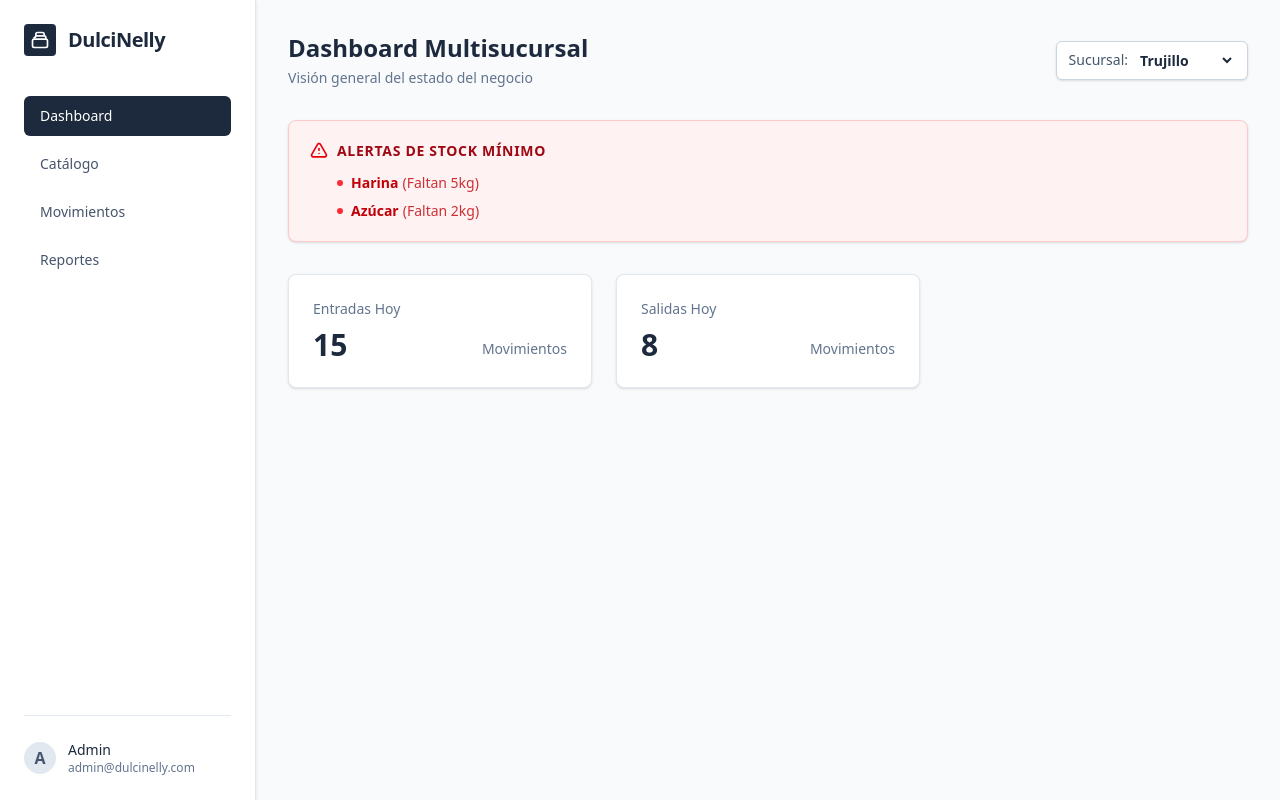
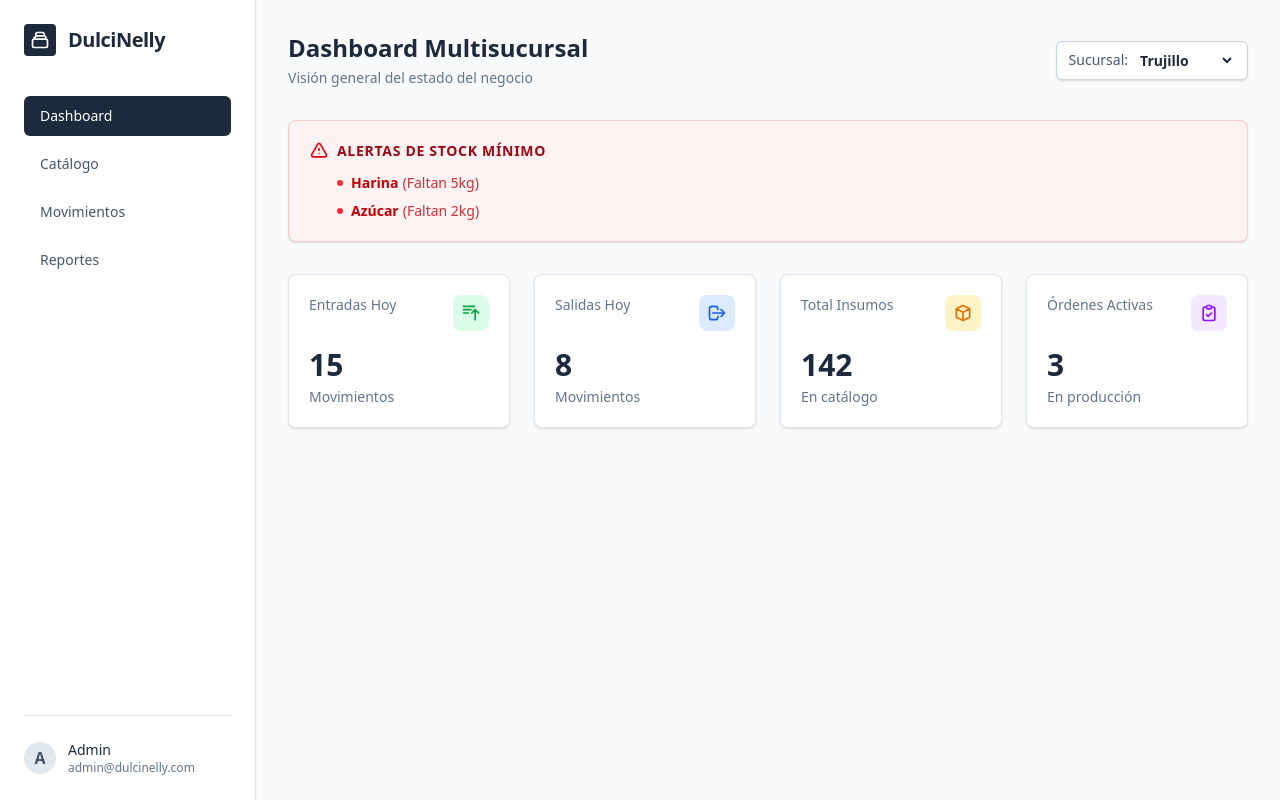
Before and after one commit to GerardoRodr/DulcinellyERP, an Angular app: page /dashboard in a window 1280 px wide. Built offline with nearby package versions, Linux system fonts and the light colour scheme.

Commit message:
feat(dashboard): implement summary KPIs cards

```diff
--- a/src/app/features/dashboard/dashboard.component.html
+++ b/src/app/features/dashboard/dashboard.component.html
@@ -73,12 +73,24 @@
       </div>
 
       <!-- Summary Cards -->
-      <div class="grid grid-cols-1 md:grid-cols-2 lg:grid-cols-3 gap-6">
-        <div *ngFor="let metric of summaryMetrics" class="bg-white border border-slate-200 rounded-lg p-6 shadow-sm hover:shadow-md transition-shadow">
-          <h4 class="text-sm font-medium text-slate-500 mb-2">{{ metric.title }}</h4>
-          <div class="flex items-end justify-between">
-            <p class="text-3xl font-bold text-slate-800">{{ metric.value.split(' ')[0] }}</p>
-            <p class="text-sm text-slate-500 mb-1 font-medium">{{ metric.value.split(' ')[1] || '' }}</p>
+      <div class="grid grid-cols-1 md:grid-cols-2 lg:grid-cols-4 gap-6">
+        <div *ngFor="let metric of summaryMetrics" class="bg-white border border-slate-200 rounded-lg p-5 shadow-sm hover:shadow-md transition-shadow flex flex-col justify-between">
+          <div class="flex justify-between items-start mb-4">
+            <h4 class="text-sm font-medium text-slate-500">{{ metric.title }}</h4>
+            <div class="p-2 rounded-lg" [ngClass]="metric.bg">
+              <!-- Entradas Icon -->
+              <svg *ngIf="metric.icon === 'entradas'" class="w-5 h-5" [ngClass]="metric.color" fill="none" stroke="currentColor" viewBox="0 0 24 24" xmlns="http://www.w3.org/2000/svg"><path stroke-linecap="round" stroke-linejoin="round" stroke-width="2" d="M3 4h13M3 8h9m-9 4h6m4 0l4-4m0 0l4 4m-4-4v12"></path></svg>
+              <!-- Salidas Icon -->
+              <svg *ngIf="metric.icon === 'salidas'" class="w-5 h-5" [ngClass]="metric.color" fill="none" stroke="currentColor" viewBox="0 0 24 24" xmlns="http://www.w3.org/2000/svg"><path stroke-linecap="round" stroke-linejoin="round" stroke-width="2" d="M17 16l4-4m0 0l-4-4m4 4H7m6 4v1a3 3 0 01-3 3H6a3 3 0 01-3-3V7a3 3 0 013-3h4a3 3 0 013 3v1"></path></svg>
+              <!-- Insumos Icon -->
+              <svg *ngIf="metric.icon === 'insumos'" class="w-5 h-5" [ngClass]="metric.color" fill="none" stroke="currentColor" viewBox="0 0 24 24" xmlns="http://www.w3.org/2000/svg"><path stroke-linecap="round" stroke-linejoin="round" stroke-width="2" d="M20 7l-8-4-8 4m16 0l-8 4m8-4v10l-8 4m0-10L4 7m8 4v10M4 7v10l8 4"></path></svg>
+              <!-- Ordenes Icon -->
+              <svg *ngIf="metric.icon === 'ordenes'" class="w-5 h-5" [ngClass]="metric.color" fill="none" stroke="currentColor" viewBox="0 0 24 24" xmlns="http://www.w3.org/2000/svg"><path stroke-linecap="round" stroke-linejoin="round" stroke-width="2" d="M9 5H7a2 2 0 00-2 2v12a2 2 0 002 2h10a2 2 0 002-2V7a2 2 0 00-2-2h-2M9 5a2 2 0 002 2h2a2 2 0 002-2M9 5a2 2 0 012-2h2a2 2 0 012 2m-6 9l2 2 4-4"></path></svg>
+            </div>
+          </div>
+          <div>
+            <p class="text-3xl font-bold text-slate-800">{{ metric.value }}</p>
+            <p class="text-sm text-slate-500 mt-1">{{ metric.subtitle }}</p>
           </div>
         </div>
       </div>
--- a/src/app/features/dashboard/dashboard.component.ts
+++ b/src/app/features/dashboard/dashboard.component.ts
@@ -14,8 +14,10 @@ export class DashboardComponent {
   branches = ['Trujillo', 'Huanchaco', 'Todas'];
 
   summaryMetrics = [
-    { title: 'Entradas Hoy', value: '15 Movimientos' },
-    { title: 'Salidas Hoy', value: '8 Movimientos' }
+    { title: 'Entradas Hoy', value: '15', subtitle: 'Movimientos', icon: 'entradas', color: 'text-green-600', bg: 'bg-green-100' },
+    { title: 'Salidas Hoy', value: '8', subtitle: 'Movimientos', icon: 'salidas', color: 'text-blue-600', bg: 'bg-blue-100' },
+    { title: 'Total Insumos', value: '142', subtitle: 'En catálogo', icon: 'insumos', color: 'text-amber-600', bg: 'bg-amber-100' },
+    { title: 'Órdenes Activas', value: '3', subtitle: 'En producción', icon: 'ordenes', color: 'text-purple-600', bg: 'bg-purple-100' }
   ];
 
   lowStockAlerts = [
```
Also changed, not shown: 1 other file (tests, documents, lock files or other folders).
